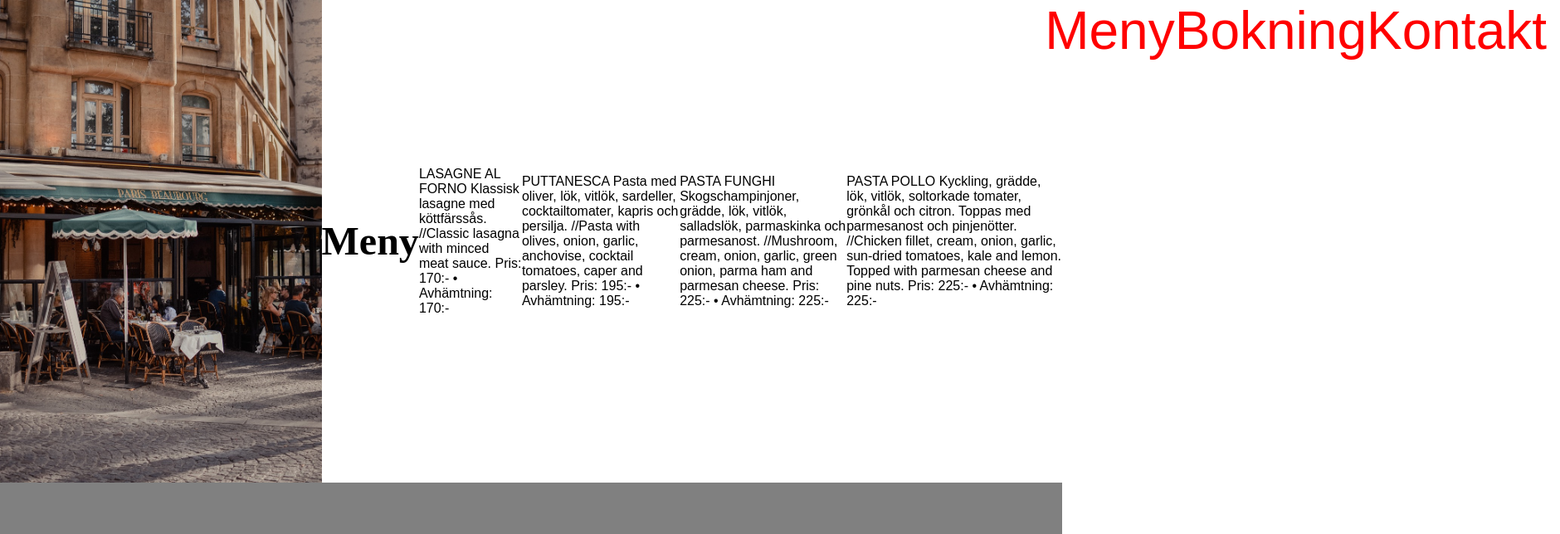
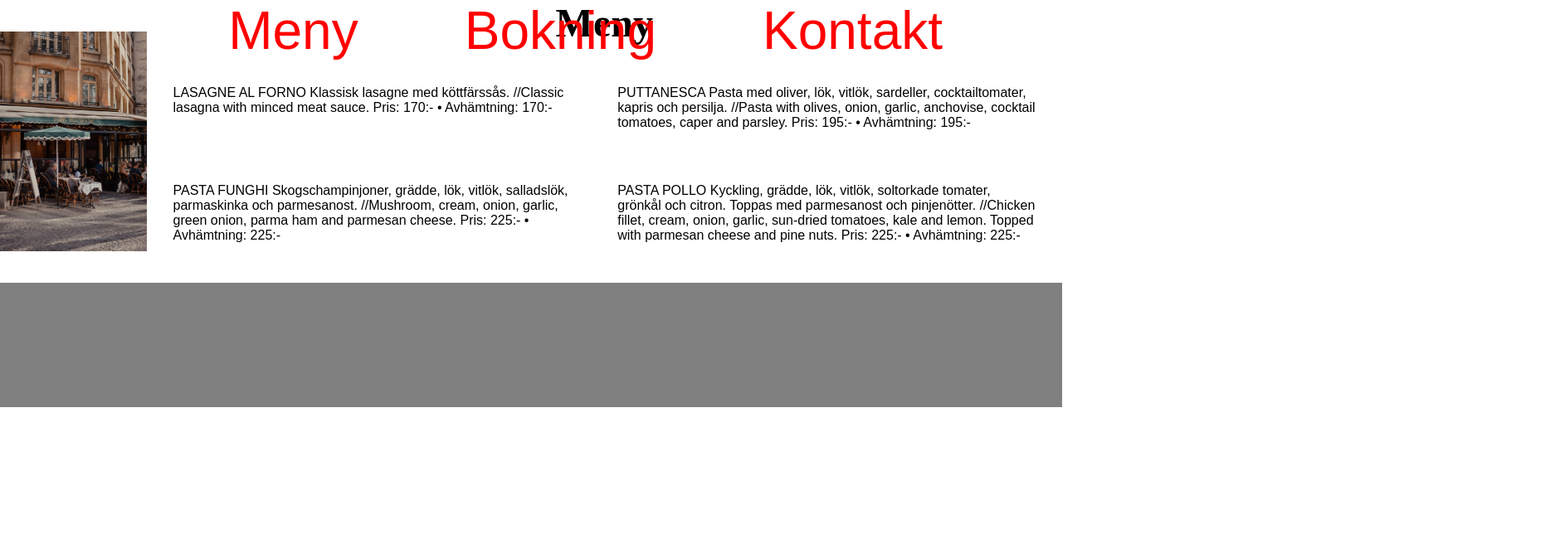
Before and after one commit to MarcusRei/Le-Restaurante, a React (Vite) app in the folder fed22s-therestaurant/: page /menu in a window 1280 px wide. Shown: the top 644 px of the page at 83% size, 1880 px wide, since content can reach past the window. Built offline with nearby package versions, Linux system fonts and the light colour scheme; a web font is replaced by a local one.

Commit message:
feat wrap menu in gridwrapper for mobile and desktop

```diff
--- a/fed22s-therestaurant/src/components/Menu.tsx
+++ b/fed22s-therestaurant/src/components/Menu.tsx
@@ -1,32 +1,42 @@
 import { Heading } from "./styled/Heading";
-import { CenteringWrapper, HorizontalWrapper } from "./styled/Wrapper";
+import {
+  CenteringWrapper,
+  GridWrapper,
+  HorizontalWrapper,
+  Wrapper,
+} from "./styled/Wrapper";
 
 export const Menu = () => {
   return (
     <>
+      <Wrapper>
         <Heading>Meny</Heading>
-      <HorizontalWrapper>
+        <GridWrapper>
           <p>
             LASAGNE AL FORNO Klassisk lasagne med köttfärssås. //Classic lasagna
             with minced meat sauce. Pris: 170:- • Avhämtning: 170:-
           </p>
           <p>
-          PUTTANESCA Pasta med oliver, lök, vitlök, sardeller, cocktailtomater,
-          kapris och persilja. //Pasta with olives, onion, garlic, anchovise,
-          cocktail tomatoes, caper and parsley. Pris: 195:- • Avhämtning: 195:-
+            PUTTANESCA Pasta med oliver, lök, vitlök, sardeller,
+            cocktailtomater, kapris och persilja. //Pasta with olives, onion,
+            garlic, anchovise, cocktail tomatoes, caper and parsley. Pris: 195:-
+            • Avhämtning: 195:-
           </p>
           <p>
             PASTA FUNGHI Skogschampinjoner, grädde, lök, vitlök, salladslök,
             parmaskinka och parmesanost. //Mushroom, cream, onion, garlic, green
-          onion, parma ham and parmesan cheese. Pris: 225:- • Avhämtning: 225:-
+            onion, parma ham and parmesan cheese. Pris: 225:- • Avhämtning:
+            225:-
           </p>
           <p>
-          PASTA POLLO Kyckling, grädde, lök, vitlök, soltorkade tomater, grönkål
-          och citron. Toppas med parmesanost och pinjenötter. //Chicken fillet,
-          cream, onion, garlic, sun-dried tomatoes, kale and lemon. Topped with
-          parmesan cheese and pine nuts. Pris: 225:- • Avhämtning: 225:-
-        </p>{" "}
-      </HorizontalWrapper>
+            PASTA POLLO Kyckling, grädde, lök, vitlök, soltorkade tomater,
+            grönkål och citron. Toppas med parmesanost och pinjenötter.
+            //Chicken fillet, cream, onion, garlic, sun-dried tomatoes, kale and
+            lemon. Topped with parmesan cheese and pine nuts. Pris: 225:- •
+            Avhämtning: 225:-
+          </p>
+        </GridWrapper>
+      </Wrapper>
     </>
   );
 };
--- a/fed22s-therestaurant/src/components/styled/Heading.tsx
+++ b/fed22s-therestaurant/src/components/styled/Heading.tsx
@@ -4,4 +4,6 @@ export const Heading = styled.h3`
   font-family: "Italiana", serif;
   font-size: 3em;
   margin: 0em;
+  display: flex;
+  justify-content: center;
 `;
--- a/fed22s-therestaurant/src/components/styled/NavLinkWrapper.tsx
+++ b/fed22s-therestaurant/src/components/styled/NavLinkWrapper.tsx
@@ -7,9 +7,9 @@ export const NavLinkWrapper = styled.div`
   padding-right: 1em;
   @media (min-width: 844px) {
     flex-direction: row;
-    justify-content: space-around;
+
     position: relative;
-    left: 600px;
+
     display: block;
   }
 `;
--- a/fed22s-therestaurant/src/components/styled/Navbar.tsx
+++ b/fed22s-therestaurant/src/components/styled/Navbar.tsx
@@ -3,13 +3,10 @@ import styled from "styled-components";
 export const Navbar = styled.nav`
   padding-top: 1.5em;
   padding-right: 1.5em;
-  //height: 80px;
   background-color: transparent;
-
   display: flex;
   align-items: center;
   justify-content: flex-end;
-  //padding-right: 20px;
 
   @media (min-width: 844px) {
     display: none;
--- a/fed22s-therestaurant/src/components/styled/StyledAnchor.tsx
+++ b/fed22s-therestaurant/src/components/styled/StyledAnchor.tsx
@@ -11,7 +11,8 @@ export const StyledAnchor = styled.a`
 
   @media (min-width: 844px) {
     font-size: 4em;
-    gap: 1em;
+    padding-right: 2em;
+    //gap: 3em;
     color: red;
   }
 `;
--- a/fed22s-therestaurant/src/components/styled/Wrapper.tsx
+++ b/fed22s-therestaurant/src/components/styled/Wrapper.tsx
@@ -1,10 +1,10 @@
 import styled from "styled-components";
 
 export const Wrapper = styled.div`
-  height: 100vh;
+  height: 100%;
+
   @media (min-width: 844px) {
     position: relative;
-    left: 700px;
   }
 `;
 
@@ -37,3 +37,14 @@ export const HorizontalWrapper = styled.div`
     flex-direction: row;
   }
 `;
+
+export const GridWrapper = styled.div`
+  padding: 1em;
+  display: grid;
+  grid-template-columns: 1fr;
+  gap: 2em;
+  @media (min-width: 844px) {
+    padding: 2em;
+    grid-template-columns: 1fr 1fr;
+  }
+`;
```
Lines whose indentation alone changed are shown as unchanged.
